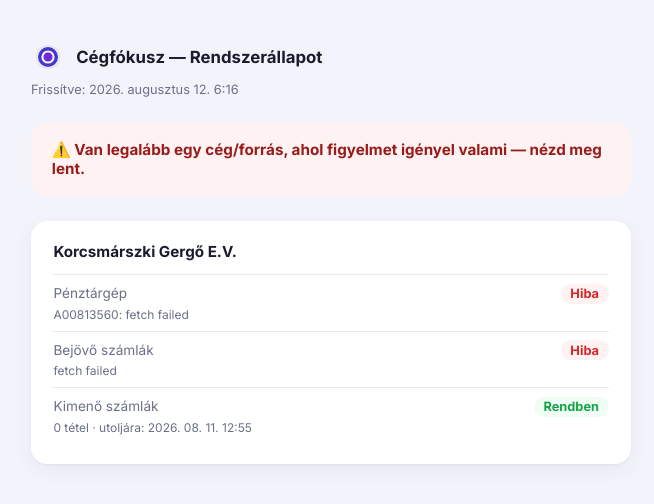
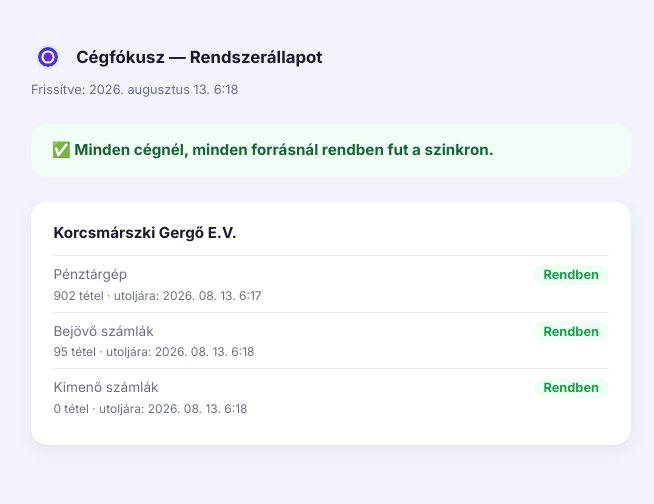
Before and after one commit to Asera0202/nav-afa-monitor, a website: page public/status.html in a window 1280 px wide. Shown: the whole page, without its empty margins (309-963 px from the left). Drawn offline with Linux system fonts and the light colour scheme.

Commit message:
Napi NAV-szinkron + állapot-frissítés: 2026-08-13

```diff
--- a/public/status.html
+++ b/public/status.html
@@ -49,10 +49,10 @@
       <img src="favicon.svg" alt="Cégfókusz">
       <div class="title">Cégfókusz — Rendszerállapot</div>
     </div>
-    <div class="updated">Frissítve: 2026. augusztus 12. 6:16</div>
+    <div class="updated">Frissítve: 2026. augusztus 13. 6:18</div>
 
-    <div class="overall-banner overall-bad">
-      ⚠️ Van legalább egy cég/forrás, ahol figyelmet igényel valami — nézd meg lent.
+    <div class="overall-banner overall-ok">
+      ✅ Minden cégnél, minden forrásnál rendben fut a szinkron.
     </div>
 
 
@@ -61,18 +61,18 @@
 
           <div class="source-row">
             <div class="source-name">Pénztárgép</div>
-            <div class="source-status status-error">Hiba</div>
-            <div class="source-detail">A00813560: fetch failed</div>
+            <div class="source-status status-ok">Rendben</div>
+            <div class="source-detail">902 tétel · utoljára: 2026. 08. 13. 6:17</div>
           </div>
           <div class="source-row">
             <div class="source-name">Bejövő számlák</div>
-            <div class="source-status status-error">Hiba</div>
-            <div class="source-detail">fetch failed</div>
+            <div class="source-status status-ok">Rendben</div>
+            <div class="source-detail">95 tétel · utoljára: 2026. 08. 13. 6:18</div>
           </div>
           <div class="source-row">
             <div class="source-name">Kimenő számlák</div>
             <div class="source-status status-ok">Rendben</div>
-            <div class="source-detail">0 tétel · utoljára: 2026. 08. 11. 12:55</div>
+            <div class="source-detail">0 tétel · utoljára: 2026. 08. 13. 6:18</div>
           </div>
       </div>
   </div>
```
Also changed, not shown: public/thresholds.html (+1 -1 lines).
